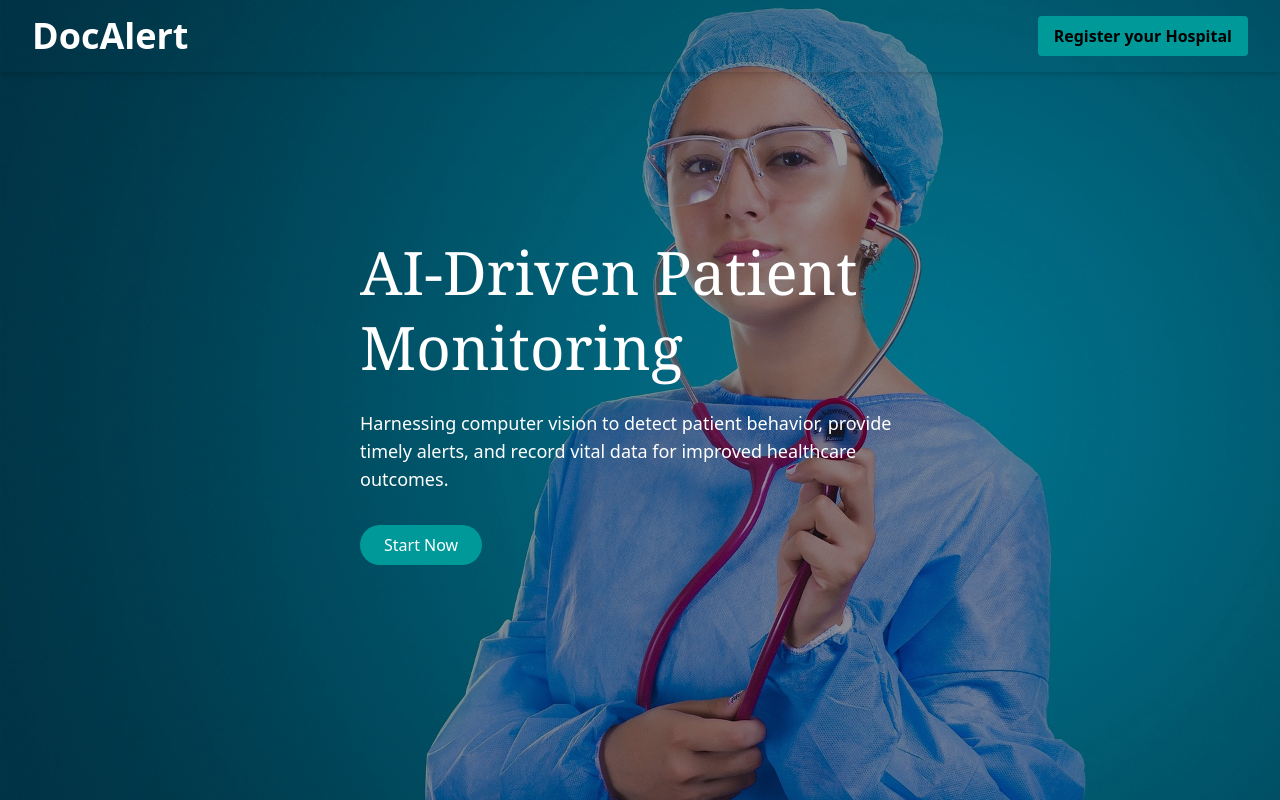
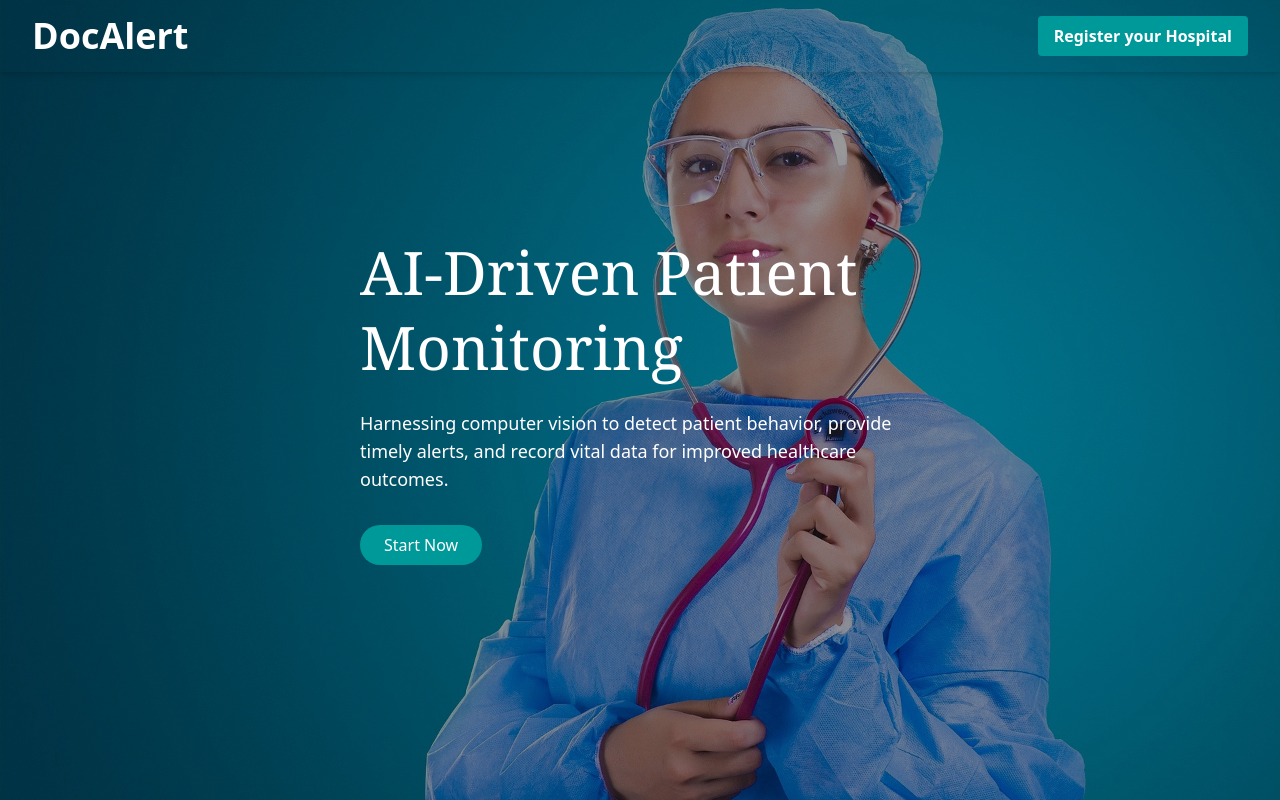
Before and after one commit to Fikresilase/DoctorAlert, a React (Vite) app in the folder front/: page / in a window 1280 px wide. Built offline with nearby package versions, Linux system fonts and the light colour scheme.

Commit message:
button text color changed to white

```diff
--- a/front/src/component/landing.jsx
+++ b/front/src/component/landing.jsx
@@ -24,7 +24,7 @@ function Landing() {
         <div className="registration flex flex-wrap justify-center lg:justify-end">
           <button
             onClick={gotosignup}
-            className="px-3 lg:px-4 py-1 lg:py-2 text-sm lg:text-base rounded font-sans border-none font-semibold hover:text-white text-custom-greenblue-900 bg-custom-greenblue hover:bg-custom-darkblue hover:shadow-md transition-all duration-300"
+            className="px-3 lg:px-4 py-1 lg:py-2 text-white text-sm lg:text-base rounded font-sans border-none font-semibold hover:text-white text-custom-greenblue-900 bg-custom-greenblue hover:bg-custom-darkblue hover:shadow-md transition-all duration-300"
           >
             Register your Hospital
           </button>
```
